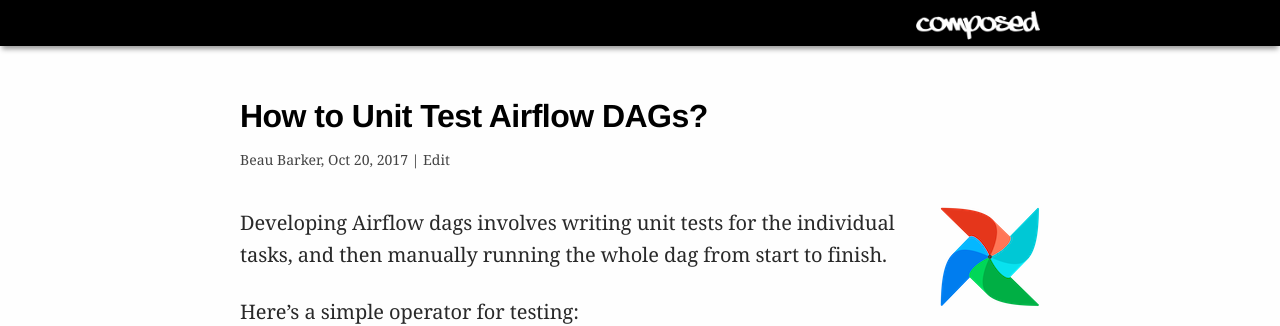
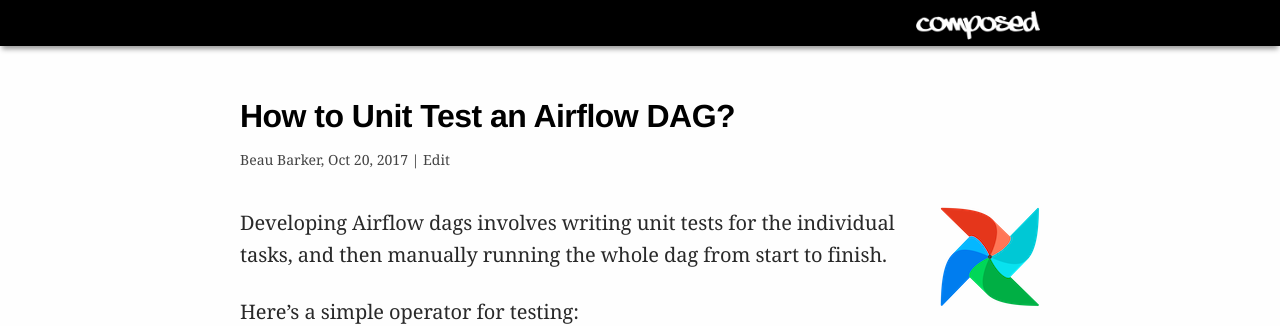
Before and after one commit to explodinglabs/explodinglabs.github.io, a Jekyll site: the page built from docs/_posts/airflow/2017-10-20-testing-dags.markdown, in a window 1280 px wide. Shown: the top 326 px of the page. Built offline with Jekyll 4.4.1, drawn with Linux system fonts in a browser that asks for light colours.

Commit message:
Update 2017-10-20-testing-dags.markdown

```diff
--- a/docs/_posts/airflow/2017-10-20-testing-dags.markdown
+++ b/docs/_posts/airflow/2017-10-20-testing-dags.markdown
@@ -1,6 +1,6 @@
 ---
 layout: post
-title: How to Unit Test Airflow DAGs?
+title: How to Unit Test an Airflow DAG?
 description: How to test an Airflow DAG by writing unit tests for individual operators.
 category: airflow
 permalink: /airflow/testing-dags
```
